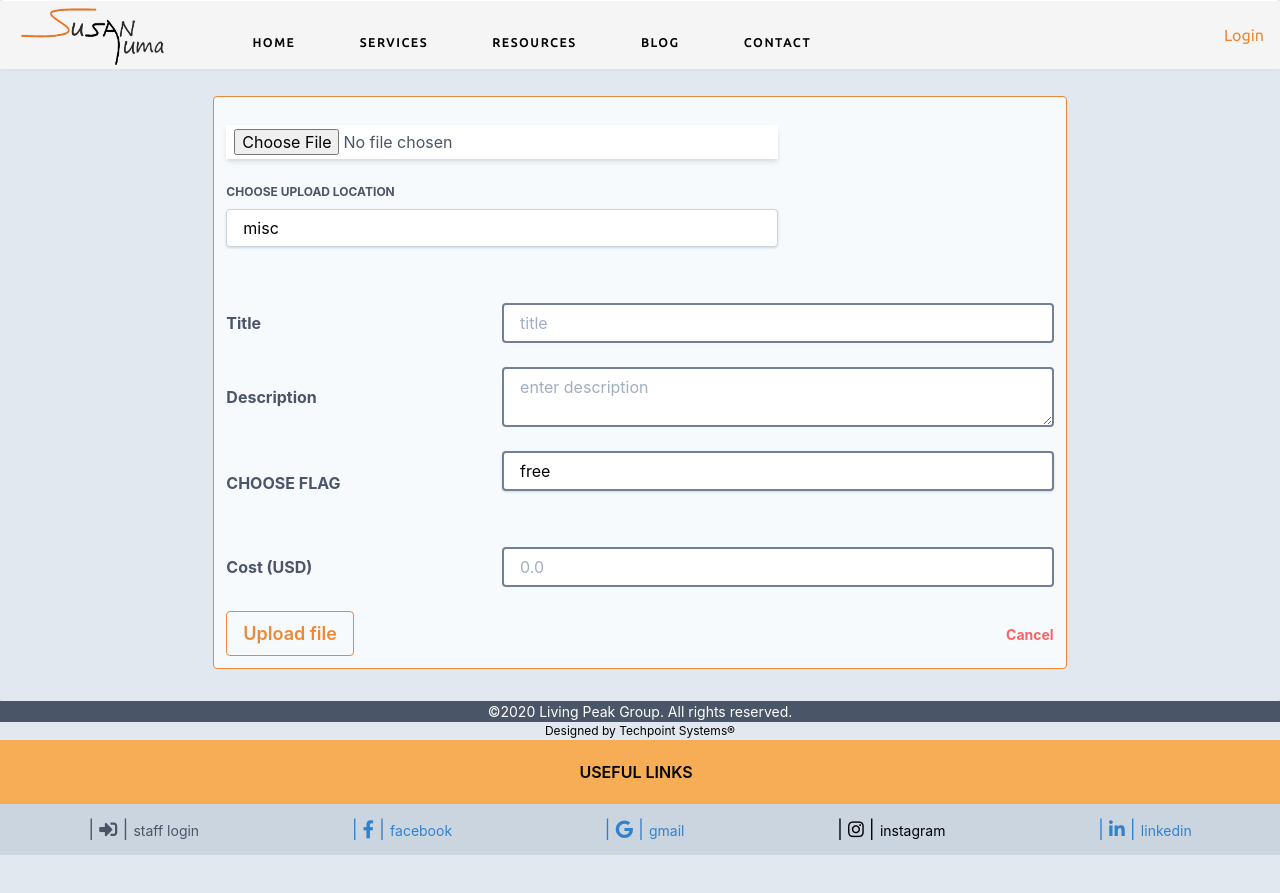
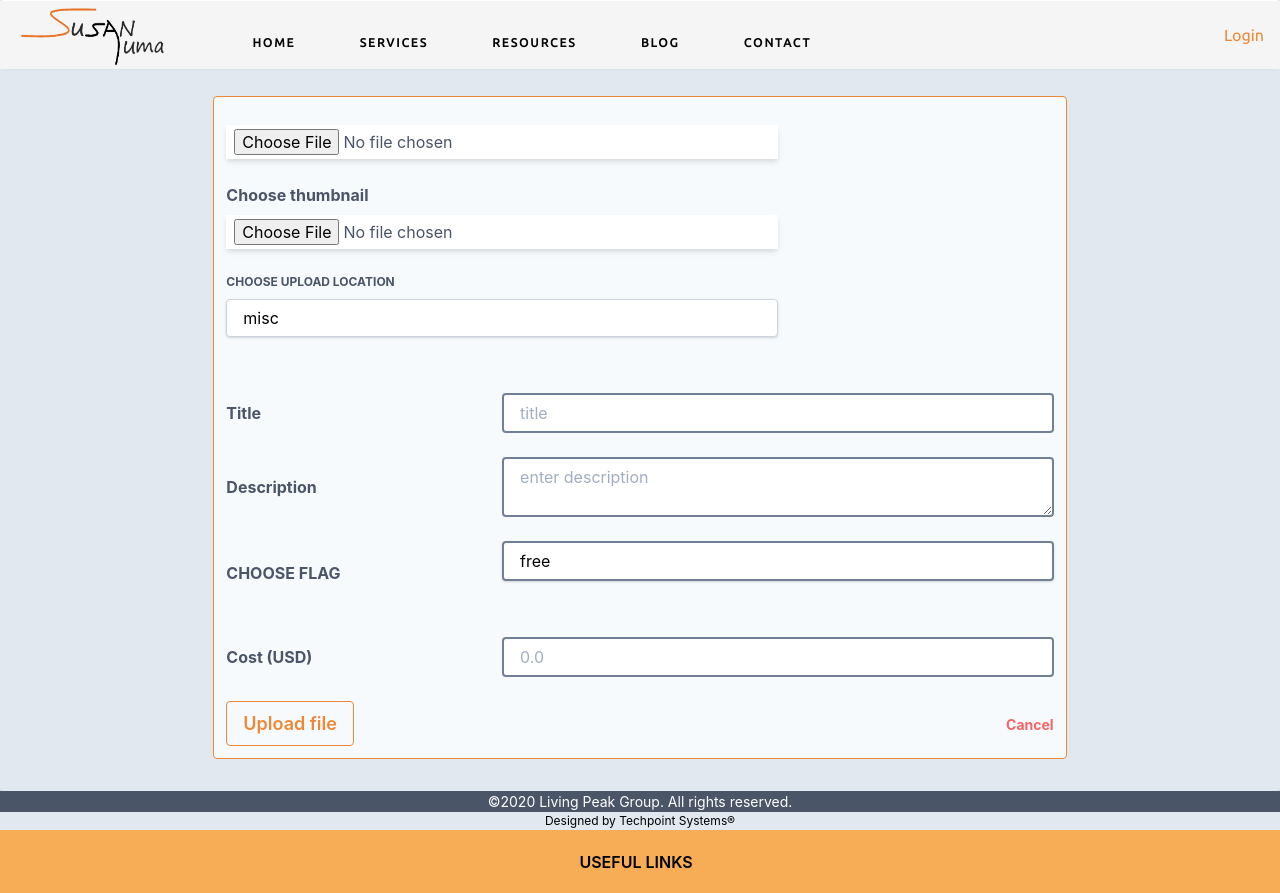
Before and after one commit to jamesmukuya/LPG, a Flask app: page /upload in a window 1280 px wide. Shown: the top 893 px of the page. Before the commit the page ends 855 px from the top, so only its background shows below. Run offline with Flask 2, Linux system fonts and the light colour scheme; parts of the project's set-up code (start-up, migrations or seed data) failed here and were passed over; some libraries are stand-ins or nearby versions.

Commit message:
thumbnail upload,session timing removed

```diff
--- a/config.py
+++ b/config.py
@@ -10,7 +10,8 @@ class BaseConfig:
     DEBUG = False
     TESTING = False
     SECRET_KEY = '7daf12b8731868c589b15b625907dd7b'
-    ALLOWED_EXTENSIONS = {'txt', 'pdf', 'png', 'jpg', 'jpeg', 'gif', 'docx','xlsx','xls','pub','csv','ppt','pptx'}
+    ALLOWED_EXTENSIONS = {'txt', 'pdf', 'png', 'jpg', 'jpeg', 'gif', 'docx', 'xlsx', 'xls', 'pub', 'csv', 'ppt', 'pptx'}
+    ALLOWED_THUMBNAILS = {'png', 'jpg', 'jpeg'}
     UPLOAD_FOLDER = os.getcwd()+r"/main/static/documents/"
     MAX_CONTENT_LENGTH = 20 * 1024 * 1024
     # SOME OTHER CONFIG VARS e.g DB credentials
--- a/main/fileUpDownloads/route.py
+++ b/main/fileUpDownloads/route.py
@@ -27,6 +27,10 @@ def allowed_file(filename):
     return '.' in filename and \
            filename.rsplit('.', 1)[1].lower() in app.config['ALLOWED_EXTENSIONS']
 
+def allowed_thumbnail(filename):
+    return '.' in filename and \
+           filename.rsplit('.', 1)[1].lower() in app.config['ALLOWED_THUMBNAILS']
+
 @upload_file.route("/upload", methods=["GET","POST"])
 def upload():
 
@@ -38,16 +42,29 @@ def upload():
             flash('No file part', 'error')
             #return render_template("uploadHtml/upload-file.html", title='Upload')
             return redirect(request.url)
+        # check thumbnail
+        if 'thumbnail_file' not in request.files:
+            flash('No thumbnail', 'error')
+            #return render_template("uploadHtml/upload-file.html", title='Upload')
+            return redirect(request.url)
         file = request.files['file']
+        # THUMBNAIL
+        thumbnail = request.files['thumbnail_file']
         # if user does not select file, browser also
         # submit an empty part without filename
         if file.filename == '':
             flash('No selected file','error')
             return redirect(request.url)
+
+        if thumbnail.filename == '':
+            flash('No thumbnail selected', 'error')
+            return redirect(request.url)
         # file is loaded and meets requirements
         # get the destination folder and save the file
-        if file and allowed_file(file.filename):
+        if file and allowed_file(file.filename) and allowed_thumbnail(thumbnail.filename):
             filename = secure_filename(file.filename)
+            # thumbnail
+            thumbnail_name = secure_filename(thumbnail.filename)
 
             # get title, description, flag and cost
             file_title = string.capwords(request.form['file_title'])
@@ -73,11 +90,13 @@ def upload():
             try:
                 # save the file on disk
                 file.save(os.path.join(dest, filename))
+                # save thumbnail
+                thumbnail.save(os.path.join(dest, thumbnail_name))
 
                 # create a reference in the db
                 insert_file(file_title=file_title, file_descr=descr, filename=filename,
                             file_flag=flag, date_time=datetime.utcnow(), file_cost=cost,
-                            emp_no=session['emp_no'])
+                            thumbnail=thumbnail_name, emp_no=session['emp_no'])
 
                 flash(f'{file_title} has been uploaded', 'success')
                 return redirect(url_for('upload_file.upload'))
@@ -87,11 +106,13 @@ def upload():
             except FileNotFoundError:
                 os.mkdir(app.config['UPLOAD_FOLDER'] + dest_name)
                 file.save(os.path.join(dest, filename))
+                # save thumbnail
+                thumbnail.save(os.path.join(dest, thumbnail_name))
 
                 # create a reference in the db
                 insert_file(file_title=file_title, file_descr=descr, filename=filename,
                             file_flag=flag, date_time=datetime.utcnow(), file_cost=cost,
-                            emp_no=session['emp_no'])
+                            thumbnail=thumbnail_name, emp_no=session['emp_no'])
                 flash(f'{file_title} has been uploaded', 'success')
 
                 return redirect(url_for('upload_file.upload'))
@@ -119,7 +140,7 @@ def sql_trial():
 """
 
 def insert_file(file_title, filename, file_descr, file_flag, file_cost,
-                date_time, emp_no):
+                date_time, thumbnail, emp_no):
     # instanciate database
     conn = Connect()
     # connect to the database
@@ -137,13 +158,13 @@ def insert_file(file_title, filename, file_descr, file_flag, file_cost,
     # basic data query
     insert_file_query = """
         INSERT INTO file_system(file_title, filename, file_descr, file_flag, file_cost,
-                                 date_time, employee_id)
-        VALUES (%s, %s, %s, %s, %s, %s, %s)
+                                 date_time, thumbnail, employee_id)
+        VALUES (%s, %s, %s, %s, %s, %s, %s, %s)
         """
 
     #(SELECT employee.id FROM employee WHERE employee.emp_no= % (emp_no)s)
     file_data = (file_title, filename, file_descr, file_flag, file_cost,
-                date_time, emp_id['id'])
+                 date_time, thumbnail, emp_id['id'])
     #print(file_data)
     try:
         # execute the query
--- a/main/resources/route.py
+++ b/main/resources/route.py
@@ -38,6 +38,12 @@ def get_files_local():
     # get filenames locally
     names = [os.path.basename(x)
              for x in glob.iglob('**/*.pdf', recursive=True)]
+    names.extend([os.path.basename(x)
+               for x in glob.iglob('**/*.png', recursive=True)])
+    names.extend([os.path.basename(x)
+                  for x in glob.iglob('**/*.jpg', recursive=True)])
+    names.extend([os.path.basename(x)
+                  for x in glob.iglob('**/*.jpeg', recursive=True)])
     return names
 
 @resources.route("/resources", methods=["GET", "POST"])
--- a/main/templates/resources/resources.html
+++ b/main/templates/resources/resources.html
@@ -33,8 +33,10 @@
 	<div class="resource-wrapper flex flex-wrap">
 		<!--///use loop///-->
 		<div
-		class="resource w-64 max-w-2xl rounded overflow-y-auto shadow-lg bg-white m-4">
-			<div class="flex-col justify-between px-6 py-4">
+		class="resource w-auto max-w-md md:max-w-sm sm:max-w-xs rounded overflow-y-auto shadow-lg bg-white m-4">
+		<img class="w-full" src="static/documents/client/misc/{{files.thumbnail}}"
+			alt="{{files.thumbnail}}">
+		<div class="flex-col justify-between px-6 py-4">
 				<!--id and name will be dynamic-->
 				<div class="flex justify-between font-bold text-l mb-2">
 					<span>{{files.file_title}} </span>
--- a/main/templates/uploadHtml/upload-file.html
+++ b/main/templates/uploadHtml/upload-file.html
@@ -1,5 +1,9 @@
 {% extends "base/base.html" %}
 {% block title %} {{title}} {% endblock title %}
+
+{% block stylesheets %}
+<link rel="stylesheet" type="text/css" href="{{ url_for('static', filename='css/custom/body.css') }}" />
+{% endblock stylesheets %}
 
 {% block content %}
 
@@ -13,6 +17,15 @@
 				<input
 					class="appearance-none bg-white shadow-md w-full text-gray-700 mr-3 py-1 px-2 leading-tight
 					hover:border-orange-500 focus:outline-none"	type="file" name="file">
+			</div>
+		</div>
+		<div class="flex flex-col mb-6 mt-4">
+			<label class="text-gray-700 text-base font-bold mb-2" for="grid-state">
+				Choose thumbnail
+			</label>
+			<div class="md:w-2/3">
+				<input class="appearance-none bg-white shadow-md w-full text-gray-700 mr-3 py-1 px-2 leading-tight
+					hover:border-orange-500 focus:outline-none" type="file" name="thumbnail_file">
 			</div>
 		</div>
 		<div class="mb-6">
```
Also changed, not shown: main/userAuth/route.py (+7 -4 lines), main/static/documents/client/misc/joanna-kosinska-1_CMoFsPfso-unsplash.jpg (added), 2 other files.
